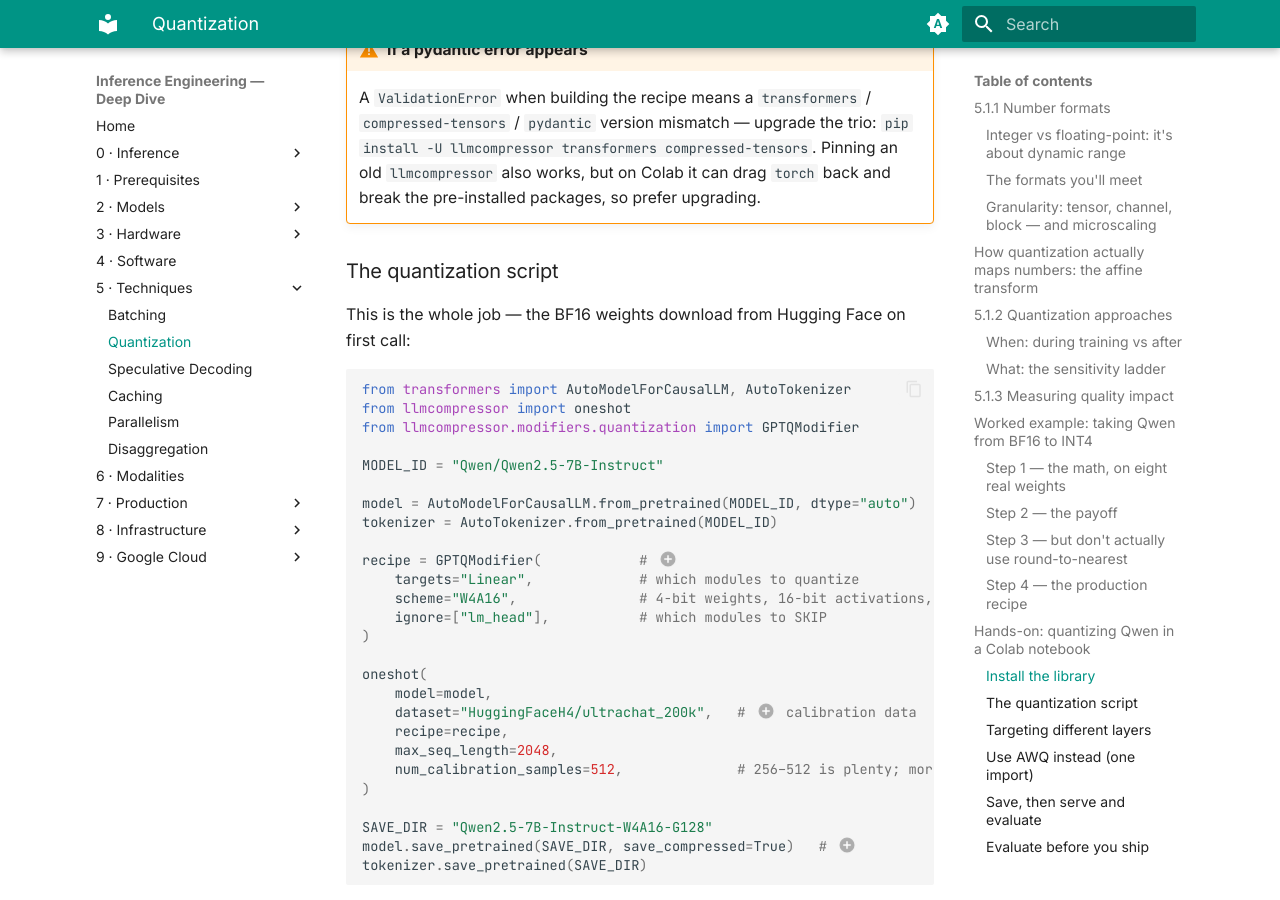
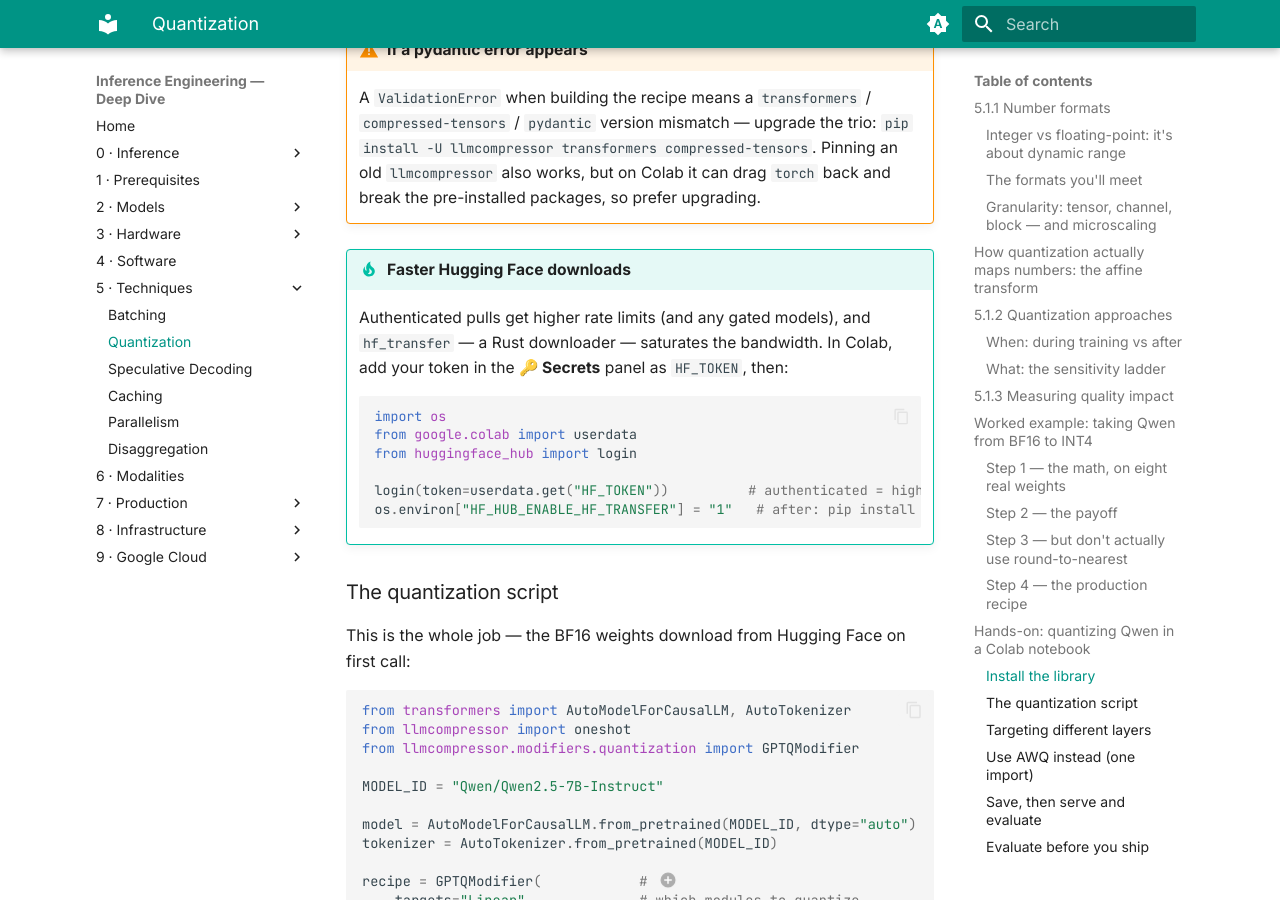
Before and after one commit to maxkimambo/inference-engineering-deep-dive, an MkDocs documentation site: the page built from docs/chapters/techniques/quantization.md, in a window 1280 px wide and 900 px high, scrolled down 11294 px. Built offline with MkDocs 1.6.1 and Material for MkDocs 9.7.7, drawn with Linux system fonts in a browser that asks for light colours.

Commit message:
Add Hugging Face auth + hf_transfer for faster downloads
Notebook: load HF_TOKEN from Colab's Secrets panel, login(), and enable the
hf_transfer Rust backend (added to the install) before the first Hub download.
Chapter: matching tip in the install section.

````diff
--- a/docs/chapters/techniques/quantization.md
+++ b/docs/chapters/techniques/quantization.md
@@ -385,6 +385,20 @@
     compressed-tensors`. Pinning an old `llmcompressor` also works, but on Colab it can drag `torch`
     back and break the pre-installed packages, so prefer upgrading.
 
+!!! tip "Faster Hugging Face downloads"
+    Authenticated pulls get higher rate limits (and any gated models), and `hf_transfer` — a Rust
+    downloader — saturates the bandwidth. In Colab, add your token in the **🔑 Secrets** panel as
+    `HF_TOKEN`, then:
+
+    ```python
+    import os
+    from google.colab import userdata
+    from huggingface_hub import login
+
+    login(token=userdata.get("HF_TOKEN"))          # authenticated = higher rate limits
+    os.environ["HF_HUB_ENABLE_HF_TRANSFER"] = "1"   # after: pip install hf_transfer
+    ```
+
 ### The quantization script
 
 This is the whole job — the BF16 weights download from Hugging Face on first call:
````
Also changed, not shown: docs/notebooks/quantization-qwen-w4a16.ipynb.
